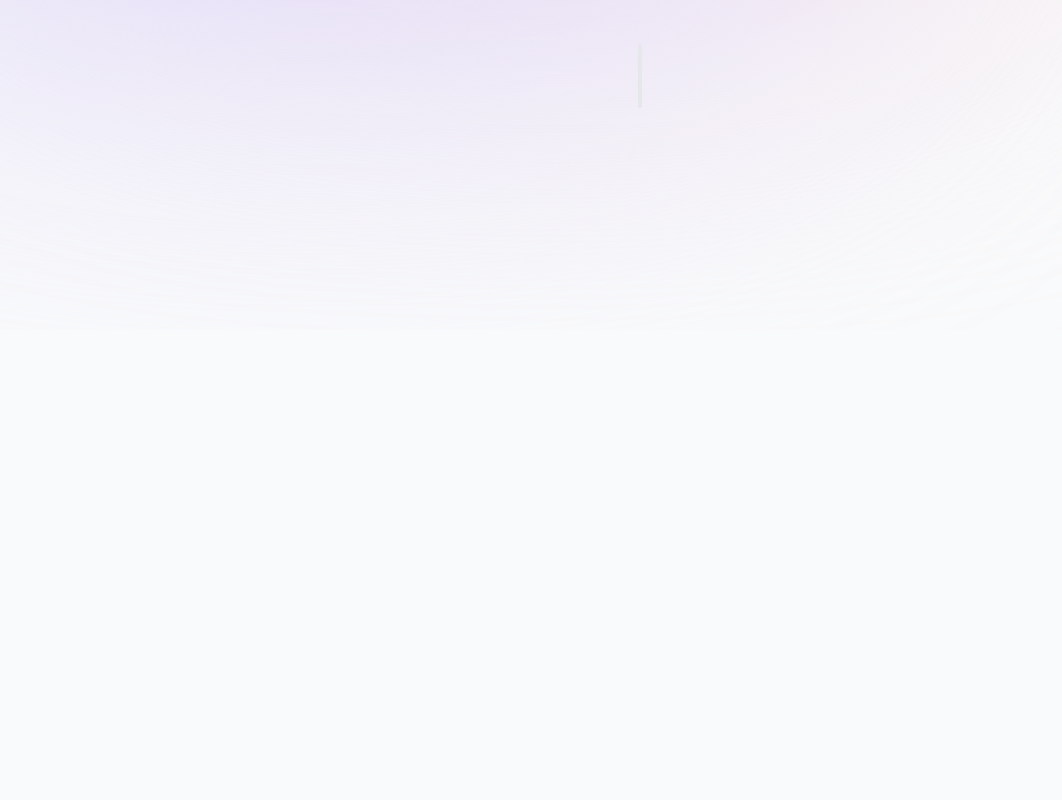
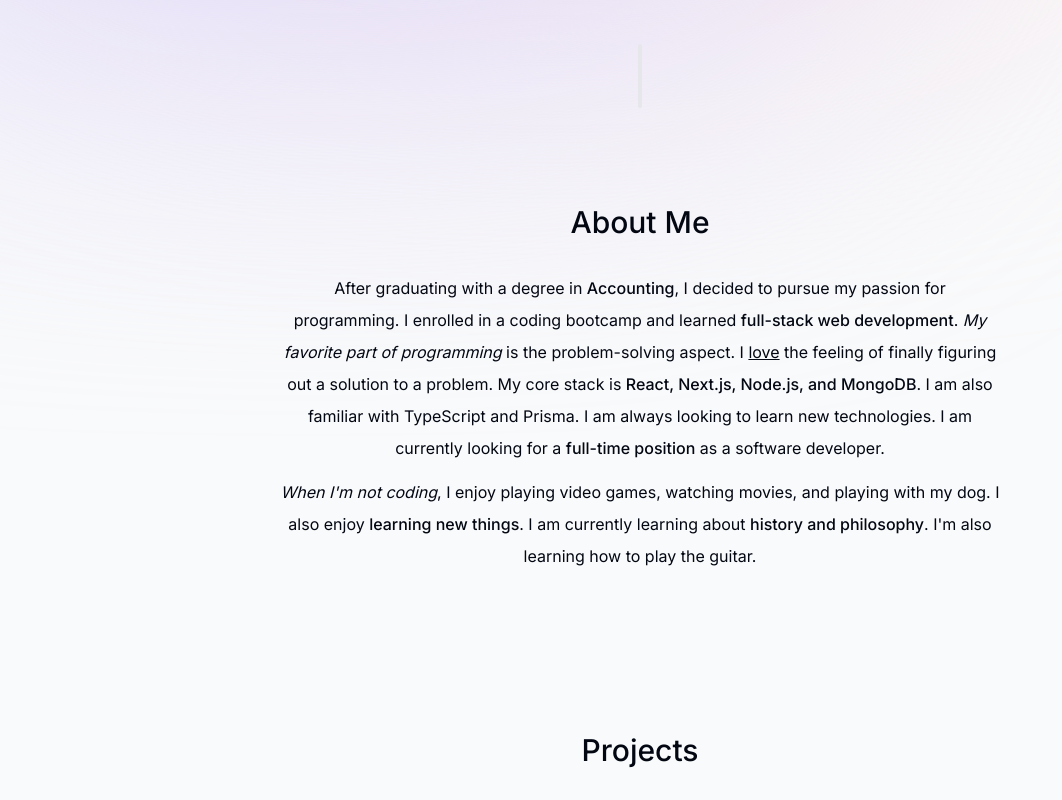
Before and after one commit to comoartista/web-portfolio, a Next.js app: page / in a window 1280 px wide. Shown: the part 470-1270 px from the top of the page, without its empty margins (0-1062 px from the left). Before the commit the page ends 800 px from the top, so only its background shows below. Built offline with nearby package versions, Linux system fonts and the light colour scheme.

Commit message:
SectionHeadings

```diff
--- a/app/page.tsx
+++ b/app/page.tsx
@@ -1,4 +1,6 @@
+import About from "@/components/about";
 import Intro from "@/components/intro";
+import Projects from "@/components/projects";
 import SectionDivider from "@/components/section-divider";
 
 export default function Home() {
@@ -6,6 +8,8 @@
     <main className="flex flex-col items-center px-4">
       <Intro />
       <SectionDivider />
+      <About />
+      <Projects />
     </main>
   );
 }
--- /dev/null
+++ b/components/about.tsx
@@ -0,0 +1,43 @@
+"use client";
+
+import React from "react";
+import { motion } from "framer-motion";
+import SectionHeadings from "./section-heading";
+export default function About() {
+  return (
+    <motion.section
+      className="mb-28 max-w-[45rem] text-center leading-8 sm:mb-40 scroll-mt-28"
+      initial={{ opacity: 0, y: 100 }}
+      animate={{ opacity: 1, y: 0 }}
+      transition={{ delay: 0.175 }}
+      id="about">
+      <SectionHeadings>About me</SectionHeadings>
+      <p className="mb-3">
+        After graduating with a degree in{" "}
+        <span className="font-medium">Accounting</span>, I decided to pursue my
+        passion for programming. I enrolled in a coding bootcamp and learned{" "}
+        <span className="font-medium">full-stack web development</span>.{" "}
+        <span className="italic">My favorite part of programming</span> is the
+        problem-solving aspect. I <span className="underline">love</span> the
+        feeling of finally figuring out a solution to a problem. My core stack
+        is{" "}
+        <span className="font-medium">
+          React, Next.js, Node.js, and MongoDB
+        </span>
+        . I am also familiar with TypeScript and Prisma. I am always looking to
+        learn new technologies. I am currently looking for a{" "}
+        <span className="font-medium">full-time position</span> as a software
+        developer.
+      </p>
+
+      <p>
+        <span className="italic">When I'm not coding</span>, I enjoy playing
+        video games, watching movies, and playing with my dog. I also enjoy{" "}
+        <span className="font-medium">learning new things</span>. I am currently
+        learning about{" "}
+        <span className="font-medium">history and philosophy</span>. I'm also
+        learning how to play the guitar.
+      </p>
+    </motion.section>
+  );
+}
--- /dev/null
+++ b/components/projects.tsx
@@ -0,0 +1,10 @@
+import React from "react";
+import SectionHeadings from "./section-heading";
+export default function Projects() {
+  return (
+    <section>
+      <SectionHeadings>Projects</SectionHeadings>
+      <div></div>
+    </section>
+  );
+}
--- /dev/null
+++ b/components/section-heading.tsx
@@ -0,0 +1,5 @@
+import React from "react";
+type SectionHeadingProps = { children: React.ReactNode };
+export default function SectionHeading({ children }: SectionHeadingProps) {
+  return <h2 className="text-3xl font-medium capitalize mb-8">{children}</h2>;
+}
```
Also changed, not shown: components/section-divider.tsx (renamed from components/section-divider.jsx).
